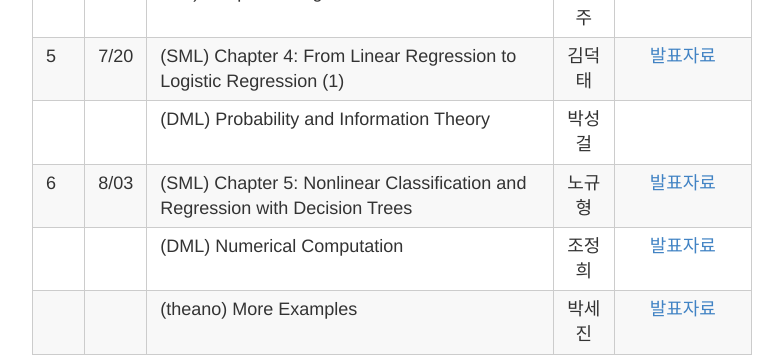
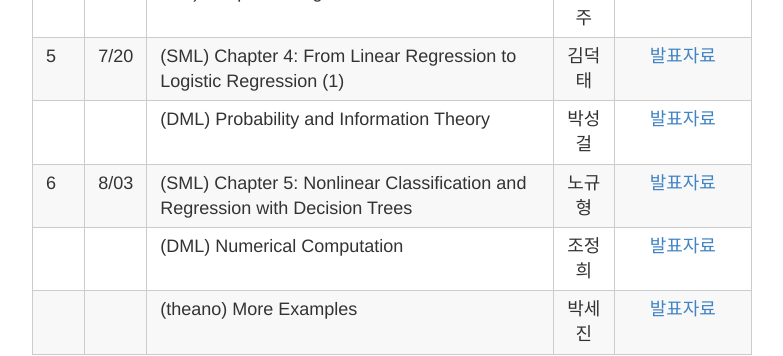
Before and after one commit to songorithm/ML, a Jekyll site: the page built from _posts/2015-12-1-SCHEDULE.md, in a window 1280 px wide and 900 px high, scrolled down 2354 px. Shown: the part 151-507 px from the top of the window, without its empty margins (248-1031 px from the left). Built offline with Jekyll 4.4.1, drawn with Linux system fonts in a browser that asks for light colours; Markdown is read by kramdown in place of the engine named in the settings.

Commit message:
Update 2015-12-1-SCHEDULE.md

```diff
--- a/_posts/2015-12-1-SCHEDULE.md
+++ b/_posts/2015-12-1-SCHEDULE.md
@@ -61,7 +61,7 @@ title: 스터디 일정 & 커리큘럼 & 발표자료
 | 4 |7/6 | (SML) Chapter 3: Feature Extraction and Preprocessing | 송치성 | [발표자료](http://nbviewer.ipython.org/github/songorithm/ML/blob/master/part1/study04/SML/songorithm_ch3.ipynb)  |
 |   |    | 보강) Deep Learning 실습 - theano & caffe intro   | 김정주 | [발표자료](https://drive.google.com/file/d/0B6_75PJs30-WcXptZFBkTV9EVjg/view)  |
 | 5 |7/20| (SML) Chapter 4: From Linear Regression to Logistic Regression (1) | 김덕태 |[발표자료](http://nbviewer.ipython.org/github/songorithm/ML/blob/master/part1/study05/SML/ch04-From%20Linear%20Regression%20to%20Logistic%20Regression.ipynb)   |
-|   |    | (DML) Probability and Information Theory   | 박성걸 |   |
+|   |    | (DML) Probability and Information Theory   | 박성걸 | [발표자료](https://drive.google.com/file/d/0Bw594TdiBdAUZmNIdlUyT2VXU1E/view)  |
 | 6 |8/03| (SML) Chapter 5: Nonlinear Classification and Regression with Decision Trees | 노규형 | [발표자료](http://nbviewer.ipython.org/github/songorithm/ML/blob/master/part1/study06/SML/Chapter%205.%20Non-Linear%20Classification%20and%20Regression%20with%20Decision%20Trees.ipynb)  |
 |   |    | (DML) Numerical Computation | 조정희 | [발표자료](http://www.iro.umontreal.ca/~bengioy/dlbook/numerical.html)   |
 |   |    | (theano) More Examples  | 박세진 |[발표자료](http://nbviewer.ipython.org/github/songorithm/ML/blob/master/part1/study06/PKG/20150803theano_moreexample_sejinpark.ipynb)   |
```
